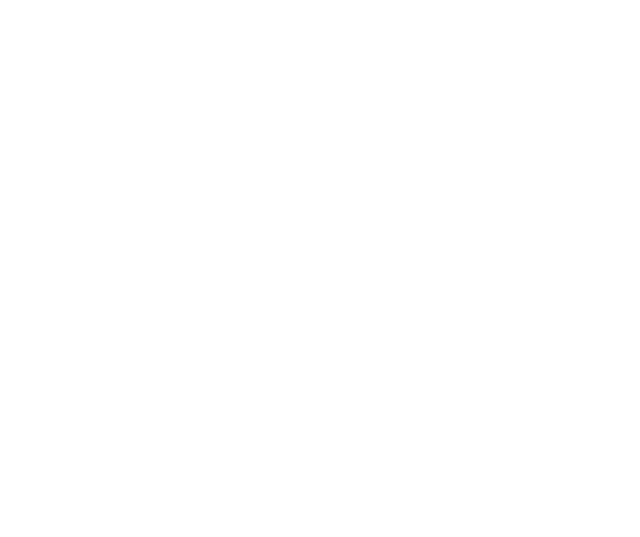
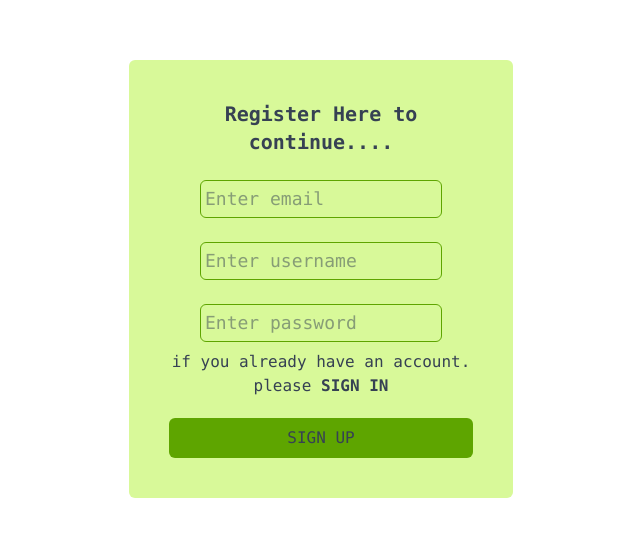
Before and after one commit to shreyaNeupane/NotesApp_Frontend, a React (Vite) app: page /register in a window 1280 px wide. Shown: the part 121-658 px from the top of the page, without its empty margins (319-959 px from the left). Built offline with nearby package versions, Linux system fonts and the light colour scheme.

Commit message:
login & register form

```diff
--- a/src/App.jsx
+++ b/src/App.jsx
@@ -4,6 +4,7 @@
 import Register from './pages/auth/Register';
 import Login from './pages/auth/Login';
 import Home from './pages/home/Home';
+import From from './pages/auth/component/Form';
 
 function App() {
 
@@ -12,10 +13,11 @@
     <>
       <BrowserRouter>
         <Routes>
-          <Route path="/" element={<Home/>} />
+          <Route path="/" element={<Home />} />
           <Route path="/navbar" element={<Navbar />} />
-          <Route path="/login" element={<Login/>} />
-          <Route path="/register" element={<Register/>} />
+          <Route path="/login" element={<Login />} />
+          <Route path="/register" element={<Register />} />
+          <Route path="/form" element={<From />} />
         </Routes>
       </BrowserRouter>
     </>
--- a/src/pages/auth/From.jsx
+++ /dev/null
@@ -1,11 +0,0 @@
-import React from 'react'
-
-const From = () => {
-  return (
-    <div>
-
-    </div>
-  )
-}
-
-export default From
--- a/src/pages/auth/Login.jsx
+++ b/src/pages/auth/Login.jsx
@@ -1,11 +1,12 @@
 import React from 'react'
+import Form from './component/Form'
 
 const Login = () => {
   return (
-    <div>
-
-    </div>
-  )
+    // where we define type(props)is parent , and where we use type(prop) is children
+    // props = prent component tells child component what to do
+    <Form type="Login" />
+  );
 }
 
 export default Login
--- a/src/pages/auth/Register.jsx
+++ b/src/pages/auth/Register.jsx
@@ -1,10 +1,10 @@
 import React from 'react'
+
+import Form from './component/Form';
 
 const Register = () => {
   return (
-    <div>
-
-    </div>
+   <Form type='Register'/>
   )
 }
 
--- /dev/null
+++ b/src/pages/auth/component/Form.jsx
@@ -0,0 +1,71 @@
+import React from 'react'
+import { Link } from 'react-router-dom';
+
+const Form = ({type}) => {
+  return (
+    <>
+      <div className="h-screen flex justify-center items-center">
+        <form
+          action=""
+          className="max-w-sm mx-auto p-10 border-lime-400 rounded-md  bg-lime-200 text-center text-gray-700 font-mono "
+        >
+          <h1 className="font-bold text-xl text-center">
+            {type === "Login"
+              ? "Login here to continue...."
+              : "Register Here to continue...."}
+          </h1>
+          <div className="">
+            <label htmlFor="email"></label>
+            <br />
+            <input
+              type="email"
+              id="email"
+              placeholder="Enter email"
+              className="border text-lg border-lime-600 rounded-md p-1 "
+              required
+            />
+          </div>
+          {type === "Register" && (
+            <div>
+              <label htmlFor="username"></label>
+              <br />
+              <input
+                type="text"
+                id="username"
+                placeholder="Enter username"
+                className="border text-lg  border-lime-600 rounded-md p-1 "
+                required
+              />
+            </div>
+          )}
+          <div className="">
+            <label htmlFor="password"></label>
+            <br />
+            <input
+              type="password"
+              id="password"
+              placeholder="Enter password"
+              className="border text-lg  border-lime-600 rounded-md p-1 mb-2"
+              required
+            />
+          </div>
+          {type === "Register" ? (
+            <p>
+              if you already have an account. please{" "}
+              <Link to="/login">
+                <b>SIGN IN</b>
+              </Link>
+            </p>
+          ):
+          (<p>if you dont have an account. Please {" "} <Link to = "/register"><b>SIGN UP</b></Link></p>)
+          }
+          <button className="bg-lime-600 p-2 border-none rounded-md w-full mt-5">
+            {type === "Register" ? "SIGN UP" : "SIGN IN"}
+          </button>
+        </form>
+      </div>
+    </>
+  );
+}
+
+export default Form
```
